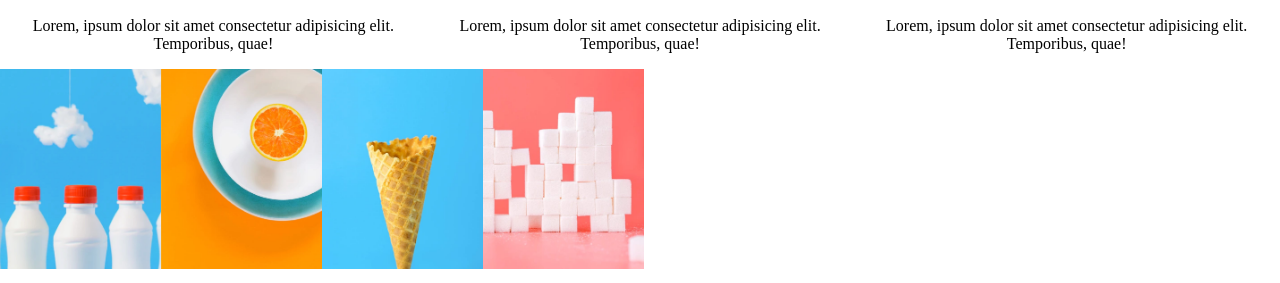
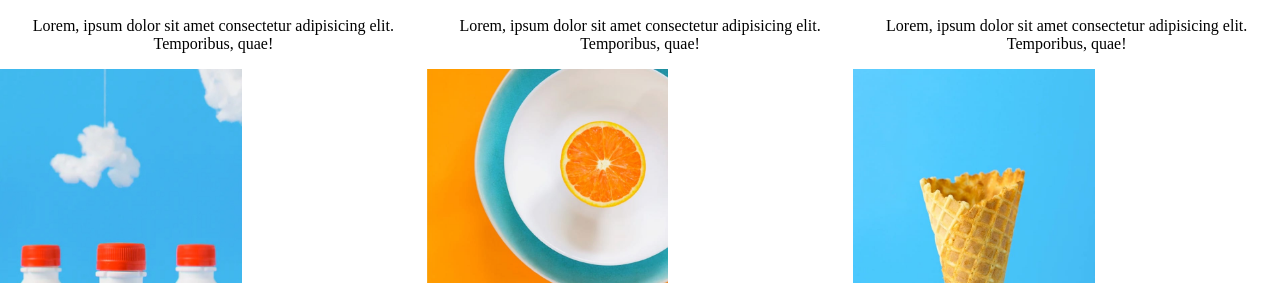
Before and after one commit to govindbisen/sunnyside, a plain HTML site: page index.html in a window 1280 px wide. Shown: the part 2396-2679 px from the top of the page. Drawn offline with Linux system fonts and the light colour scheme.

Commit message:
Update style.css

```diff
--- a/style.css
+++ b/style.css
@@ -78,9 +78,11 @@ button {
     text-align: center;
 } */
 
-.fourImages{
-    display: flex;
-    height:200px;
+.fourImages
+    {
+                display: grid;
+                grid-template-columns: auto auto auto;
+                grid-template-rows: 300px 300px;
 }
 
 footer{
```
